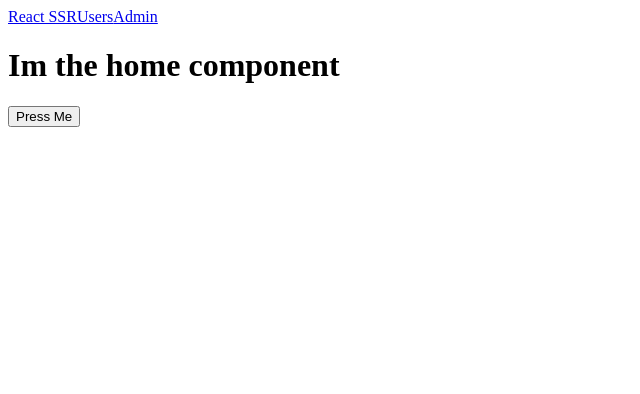
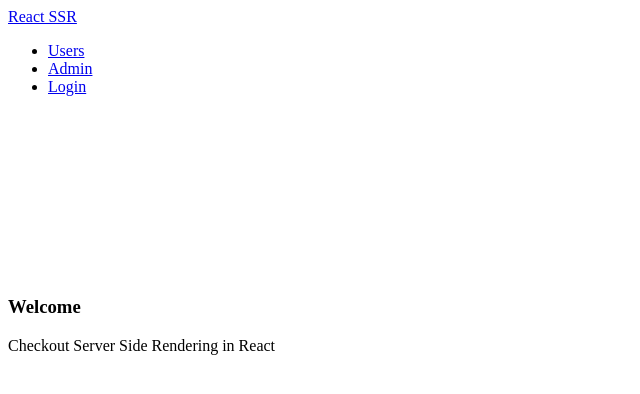
Before and after one commit to shawsy171/ssr-deep-dive, a React app: page / in a window 1280 px wide. Shown: the top 394 px of the page, without its empty margins (0-640 px from the left). Built offline with nearby package versions, Linux system fonts and the light colour scheme; the HTML template or start-up script is replaced by a standard one.

Commit message:
feat: added user auth login button
added user auth login button and header styling

```diff
--- a/package.json
+++ b/package.json
@@ -31,6 +31,7 @@
     "react": "16.0.0",
     "react-dom": "16.0.0",
     "react-helmet": "5.2.0",
+    "react-materialize": "^2.4.2",
     "react-redux": "5.0.6",
     "react-router-config": "1.0.0-beta.4",
     "react-router-dom": "4.2.2",
--- /dev/null
+++ b/src/client/api.js
@@ -0,0 +1,6 @@
+import axios from 'axios';
+
+// here we create a custom instance of axios for use on the client
+export const createAxiosInstance = axios.create({
+  baseURL: '/api'
+});
--- a/src/client/components/Header.js
+++ b/src/client/components/Header.js
@@ -2,20 +2,51 @@ import React from 'react';
 import PropTypes from 'prop-types';
 import { connect } from 'react-redux';
 import { Link } from 'react-router-dom';
+import { Navbar, NavItem } from 'react-materialize';
 
 const Header = ({ auth }) => {
   console.log('auth: ', auth);
+
+  const authButton = auth ? (
+    <a href="/api/logout">Logout</a>
+  ) : (
+    <a href="/api/auth/google">Login</a>
+  );
+
   return (
-    <div>
-      <Link to="/" >React SSR</Link>
-      <Link to="/users">Users</Link>
-      <Link to="/admins">Admin</Link>
-    </div>
+    <nav>
+      <div className="nav-wrapper">
+        <Link to="/" className="brand-logo">
+          React SSR
+        </Link>
+        <div>
+          <ul className="right">
+            <li>
+              <Link to="/users">Users</Link>
+            </li>
+            <li>
+              <Link to="/admins">Admin</Link>
+            </li>
+            <li>
+              {authButton}
+            </li>
+          </ul>
+        </div>
+      </div>
+    </nav>
+
   );
 };
 
 Header.propTypes = {
-  auth: PropTypes.bool
+  auth: PropTypes.oneOfType([
+    PropTypes.bool,
+    PropTypes.shape({
+      googleId: PropTypes.string.isRequired,
+      __v: PropTypes.number.isRequired,
+      _id: PropTypes.string.isRequired,
+    }),
+  ])
 };
 
 const mapStateToProps = ({ auth }) => ({ auth });
--- a/src/client/createStore.js
+++ b/src/client/createStore.js
@@ -1,12 +1,10 @@
 import { createStore, applyMiddleware } from 'redux';
 import thunk from 'redux-thunk';
 import { reducers } from './../shared/store/storeConfig';
-import axios from 'axios';
+import { createAxiosInstance } from './api';
 
 // here we create a custom instance of axios for use on the client
-const axiosInstance = axios.create({
-  baseURL: '/api'
-});
+const axiosInstance = createAxiosInstance;
 
 const initalState = window.INITIAL_STATE;
 
--- a/src/client/pages/HomePage.js
+++ b/src/client/pages/HomePage.js
@@ -2,13 +2,13 @@ import React from 'react';
 
 const HomePage = () => {
   return (
-    <div>
-      <h1>Im the home component</h1>
-      <button onClick={() => { console.log('you clicked me') }}>Press Me</button>
+    <div className="center-align" style={{ marginTop: '200px' }}>
+      <h3>Welcome</h3>
+      <p>Checkout Server Side Rendering in React</p>
     </div>
-  )
+  );
 };
 
 export default {
   component: HomePage,
-}
+};
--- /dev/null
+++ b/src/server/helpers/api.js
@@ -0,0 +1,14 @@
+import axios from 'axios';
+import config from './../../shared/config';
+
+// export const axiosInstance = axios.create({
+//   baseURL: config.API_URL,
+//   headers: { cookie: req.get('cookie') || '' }
+// });
+
+export const createAxiosInstance = (req) => {
+  return axios.create({
+    baseURL: config.API_URL,
+    headers: { cookie: req.get('cookie') || '' }
+  });
+};
--- a/src/server/index.js
+++ b/src/server/index.js
@@ -14,7 +14,7 @@ import renderer from './helpers/renderer';
 import createReduxStore from './helpers/createStore';
 
 const app = express();
-const PORT = 5010;
+const PORT = 3000;
 
 // use proxy for API calls
 app.use('/api', proxy(config.API_URL, {
--- a/src/shared/config.js
+++ b/src/shared/config.js
@@ -1,5 +1,5 @@
 const config = {
-  API_URL: 'https://react-ssr-api.herokuapp.com'
-}
+  API_URL: 'http://react-ssr-api.herokuapp.com'
+};
 
 export default config;
```
Also changed, not shown: src/server/helpers/createStore.js (+3 -6 lines), src/server/helpers/renderer.js (+11 -2 lines), 1 other file (tests, documents, lock files or other folders).
